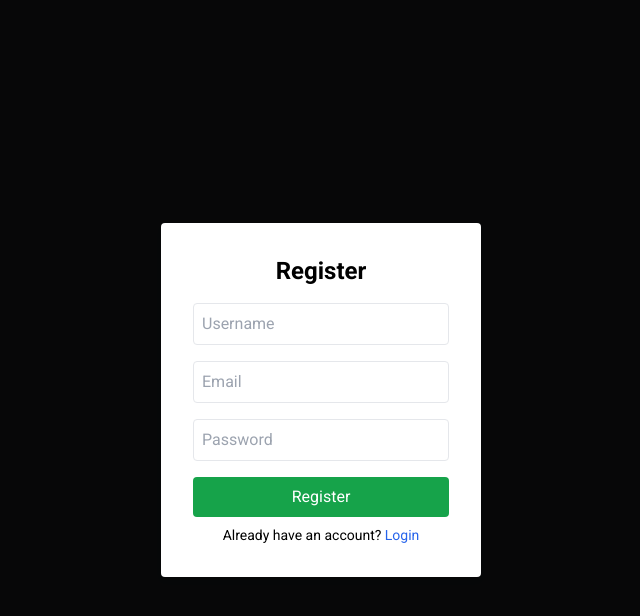
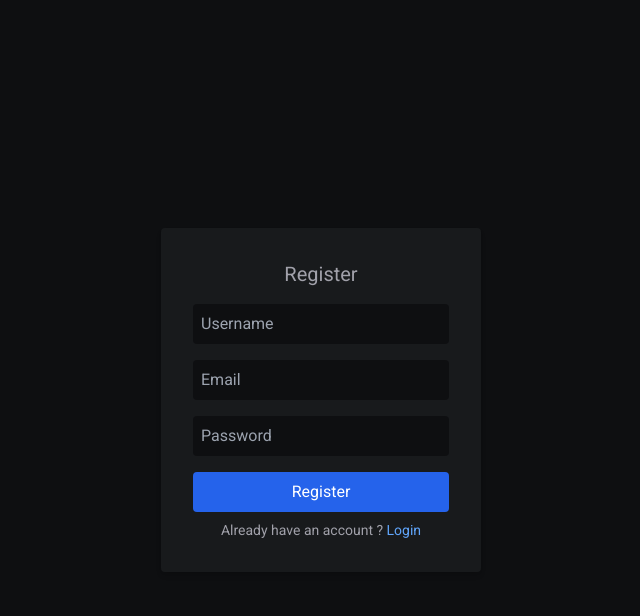
Before and after one commit to heywowyou/Oriana, a Next.js app in the folder apps/frontend/: page / in a window 1280 px wide. Both pictures are taken after a click on the element "Register". Shown: the top 616 px of the page, without its empty margins (319-959 px from the left). Built offline with nearby package versions, Linux system fonts and the light colour scheme.

Commit message:
Edit login and register modal aesthetic

```diff
--- a/apps/frontend/src/components/auth/LoginModal.tsx
+++ b/apps/frontend/src/components/auth/LoginModal.tsx
@@ -30,20 +30,20 @@ const LoginModal = ({ onSwitch }: LoginModalProps) => {
   };
 
   return (
-    <div className="fixed inset-0 bg-black bg-opacity-50 flex justify-center items-center z-50">
-      <div className="bg-white p-8 rounded shadow-md w-80">
-        <h2 className="text-2xl font-bold mb-4 text-center">Login</h2>
+    <div className="fixed inset-0 bg-powder flex justify-center items-center z-50 cursor-default">
+      <div className="bg-ashe p-8 rounded shadow-md w-80">
+        <h2 className="text-zinc-400 text-xl mb-4 text-center">Login</h2>
         <input
           type="text"
           placeholder="Username"
-          className="w-full p-2 mb-4 border rounded"
+          className="w-full bg-powder text-zinc-400 p-2 mb-4 rounded focus:outline-none focus:ring-2 focus:ring-blue-500"
           value={username}
           onChange={(e) => setUsername(e.target.value)}
         />
         <input
           type="password"
           placeholder="Password"
-          className="w-full p-2 mb-4 border rounded"
+          className="w-full bg-powder text-zinc-400 p-2 mb-4 rounded focus:outline-none focus:ring-2 focus:ring-blue-500"
           value={password}
           onChange={(e) => setPassword(e.target.value)}
         />
@@ -51,15 +51,15 @@ const LoginModal = ({ onSwitch }: LoginModalProps) => {
         <button
           onClick={handleLogin}
           disabled={loading}
-          className="w-full bg-blue-600 text-white p-2 rounded mb-2"
+          className="w-full bg-blue-600 hover:bg-blue-500 text-white p-2 rounded mb-2"
         >
           {loading ? "Logging in..." : "Login"}
         </button>
-        <p className="text-center text-sm">
-          Don't have an account?{" "}
+        <p className="text-center text-sm text-zinc-400">
+          Don't have an account ?{" "}
           <span
             onClick={onSwitch}
-            className="text-blue-600 cursor-pointer hover:underline"
+            className="text-blue-400 hover:text-blue-300 cursor-pointer"
           >
             Register
           </span>
--- a/apps/frontend/src/components/auth/RegisterModal.tsx
+++ b/apps/frontend/src/components/auth/RegisterModal.tsx
@@ -35,27 +35,27 @@ const RegisterModal = ({ onSwitch }: RegisterModalProps) => {
   };
 
   return (
-    <div className="fixed inset-0 bg-black bg-opacity-50 flex justify-center items-center z-50">
-      <div className="bg-white p-8 rounded shadow-md w-80">
-        <h2 className="text-2xl font-bold mb-4 text-center">Register</h2>
+    <div className="fixed inset-0 bg-powder flex justify-center items-center z-50 cursor-default">
+      <div className="bg-ashe p-8 rounded shadow-md w-80">
+        <h2 className="text-zinc-400 text-xl mb-4 text-center">Register</h2>
         <input
           type="text"
           placeholder="Username"
-          className="w-full p-2 mb-4 border rounded"
+          className="w-full bg-powder text-zinc-400 p-2 mb-4 rounded focus:outline-none focus:ring-2 focus:ring-blue-500"
           value={username}
           onChange={(e) => setUsername(e.target.value)}
         />
         <input
           type="email"
           placeholder="Email"
-          className="w-full p-2 mb-4 border rounded"
+          className="w-full bg-powder text-zinc-400 p-2 mb-4 rounded focus:outline-none focus:ring-2 focus:ring-blue-500"
           value={email}
           onChange={(e) => setEmail(e.target.value)}
         />
         <input
           type="password"
           placeholder="Password"
-          className="w-full p-2 mb-4 border rounded"
+          className="w-full bg-powder text-zinc-400 p-2 mb-4 rounded focus:outline-none focus:ring-2 focus:ring-blue-500"
           value={password}
           onChange={(e) => setPassword(e.target.value)}
         />
@@ -63,15 +63,15 @@ const RegisterModal = ({ onSwitch }: RegisterModalProps) => {
         <button
           onClick={handleRegister}
           disabled={loading}
-          className="w-full bg-green-600 text-white p-2 rounded mb-2"
+          className="w-full bg-blue-600 hover:bg-blue-500 text-white p-2 rounded mb-2"
         >
           {loading ? "Registering..." : "Register"}
         </button>
-        <p className="text-center text-sm">
-          Already have an account?{" "}
+        <p className="text-center text-sm text-zinc-400">
+          Already have an account ?{" "}
           <span
             onClick={onSwitch}
-            className="text-blue-600 cursor-pointer hover:underline"
+            className="text-blue-400 hover:text-blue-300 cursor-pointer"
           >
             Login
           </span>
```
